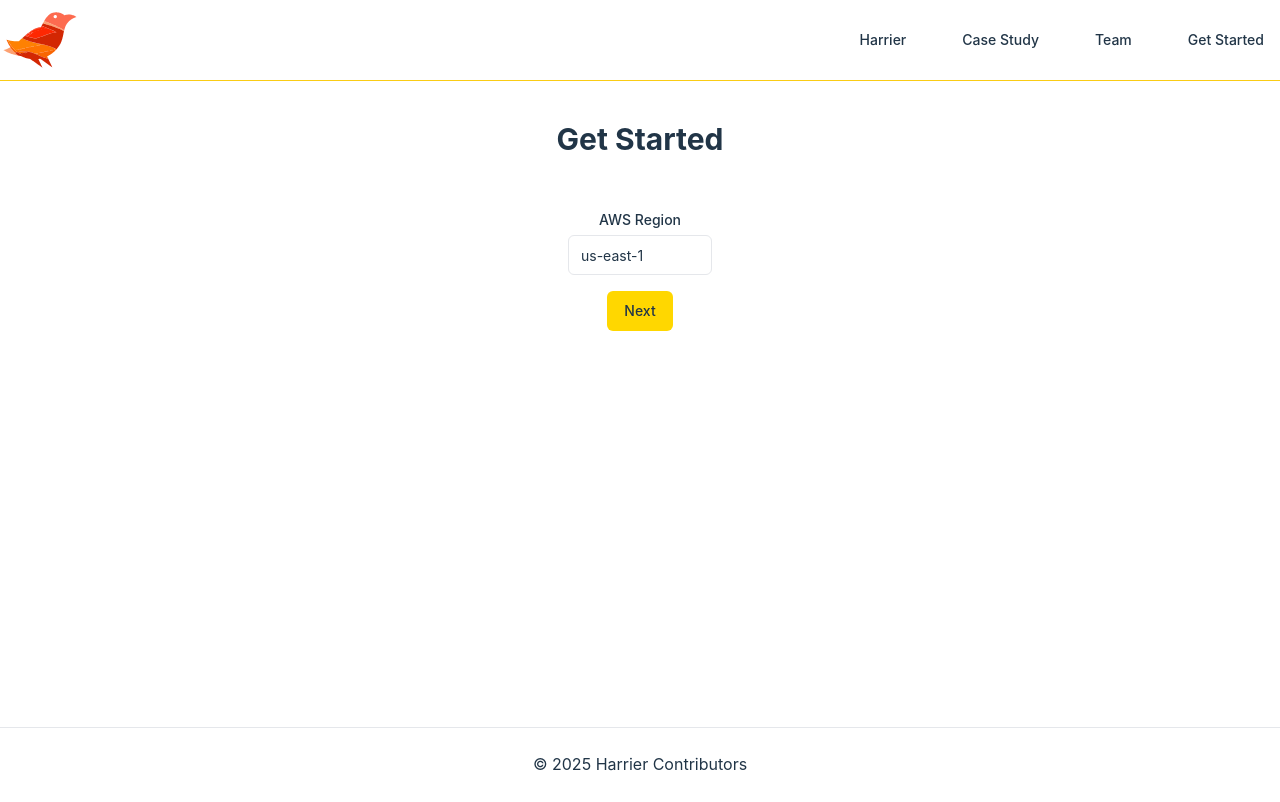
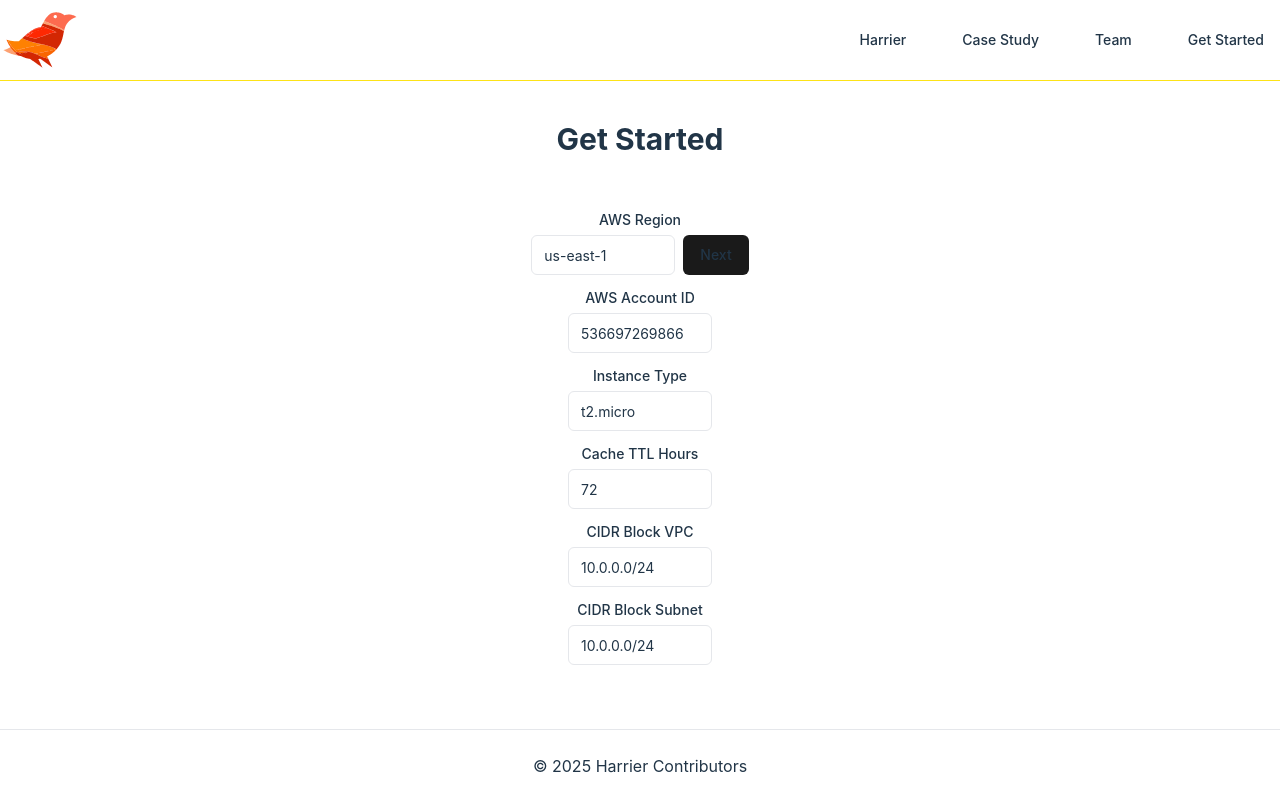
Before and after one commit to 2408-capstone-team5/harrier-site, a React (Vite) app: page /get-started in a window 1280 px wide. Built offline with nearby package versions, Linux system fonts and the light colour scheme.

Commit message:
chore: add some more styling to the get started page

```diff
--- a/src/components/Footer.tsx
+++ b/src/components/Footer.tsx
@@ -1,9 +1,9 @@
+import { useState } from "react";
 export const Footer = () => {
+  const [time] = useState(new Date().getFullYear());
   return (
     <footer className="border-t py-6">
-      <div className="mx-auto text-center">
-        © {new Date().getFullYear()} Harrier Contributors
-      </div>
+      <div className="mx-auto text-center">© {time} Harrier Contributors</div>
     </footer>
   );
 };
--- a/src/components/NavBar.tsx
+++ b/src/components/NavBar.tsx
@@ -39,7 +39,7 @@ export const NavBar = () => {
 
   return (
     <header
-      className={`sticky top-0 z-50 w-full border-b border-yellow-400 supports-[backdrop-filter]:bg-background/60 transition-transform duration-300 ${
+      className={`sticky top-0 z-50 w-full border-b border-primary transition-transform duration-300 ${
         isVisible && isViewportWide ? "translate-y-0" : "-translate-y-full"
       }`}
     >
--- a/src/components/RenderYaml.tsx
+++ b/src/components/RenderYaml.tsx
@@ -1,7 +1,7 @@
 import { useState, useEffect } from "react";
 import { Button } from "@/components/ui/button";
 import { Prism as SyntaxHighlighter } from "react-syntax-highlighter";
-import { solarizedlight } from "react-syntax-highlighter/dist/cjs/styles/prism";
+import { dracula } from "react-syntax-highlighter/dist/cjs/styles/prism";
 import { Copy, ClipboardCheck } from "lucide-react";
 
 import yaml from "js-yaml";
@@ -90,6 +90,7 @@ export default function RenderYaml({ formDataJSON }: { formDataJSON: string }) {
     <div className="mt-6 relative">
       <Button
         onClick={copyToClipboard}
+        variant="outline"
         className="absolute top-9 right-0 mt-2 mr-2"
       >
         {copied ? "Copied!" : "Copy"} {copied ? <ClipboardCheck /> : <Copy />}
@@ -97,7 +98,7 @@ export default function RenderYaml({ formDataJSON }: { formDataJSON: string }) {
       <h2 className="text-xl font-semibold">Generated YAML:</h2>
       <SyntaxHighlighter
         language="yaml"
-        style={solarizedlight}
+        style={dracula}
         showLineNumbers={true}
         wrapLongLines={true}
         className="p-4 bg-gray-100 rounded-md"
--- a/src/components/SetupForm.tsx
+++ b/src/components/SetupForm.tsx
@@ -10,6 +10,7 @@ import {
   FormLabel,
   FormMessage,
 } from "@/components/ui/form";
+import { ArrowLeft } from "lucide-react";
 import { useState } from "react";
 import { Input } from "./ui/input";
 
@@ -84,51 +85,44 @@ export default function SetupForm({ setFormDataJSON }: SetupFormProps) {
     <div className="p-6 flex justify-center">
       <Form {...form}>
         <form onSubmit={form.handleSubmit(onSubmit)} className="space-y-4 w-full max-w-md">
-          {steps.map(
-            (step, index) =>
-              index === currentStep && (
+          {steps.map((step, index) => (
             <FormField
               key={step.name}
               control={form.control}
-                  name={
-                    step.name as
-                      | "awsRegion"
-                      | "awsAccountId"
-                      | "instanceType"
-                      | "cacheTtlHours"
-                      | "cidrBlockVpc"
-                      | "cidrBlockSubnet"
-                  }
+              name={step.name as keyof z.infer<typeof formSchema>}
               render={({ field }) => (
                 <FormItem className="flex flex-col items-center">
                   <FormLabel className="text-center">{step.label}</FormLabel>
+                  <div className="flex items-center space-x-2">
+                    <FormMessage className="mr-2" />
                     <FormControl>
                       <Input
                         type="text"
                         placeholder={step.placeholder}
                         {...field}
-                          className="w-36 border rounded-"
+                        className="w-36 border"
                       />
                     </FormControl>
-                      <FormMessage />
+                    {currentStep > 0 && currentStep - 1 === index && (
+                      <Button
+                        type="button"
+                        variant="destructive"
+                        size="sm"
+                        onClick={() => setCurrentStep(currentStep - 1)}
+                      >
+                        <ArrowLeft />
+                      </Button>
+                    )}
+                    {currentStep === index && (
+                      <Button type="submit" variant="ghost">
+                        {currentStep < steps.length - 1 ? "Next" : "Submit"}
+                      </Button>
+                    )}
+                  </div>
                 </FormItem>
               )}
             />
-              )
-          )}
-          <div className="flex justify-center space-x-2">
-            {currentStep > 0 && (
-              <Button
-                type="button"
-                onClick={() => setCurrentStep(currentStep - 1)}
-              >
-                Back
-              </Button>
-            )}
-            <Button type="submit">
-              {currentStep < steps.length - 1 ? "Next" : "Submit"}
-            </Button>
-          </div>
+          ))}
         </form>
       </Form>
     </div>
--- a/src/components/TeamMember.tsx
+++ b/src/components/TeamMember.tsx
@@ -27,8 +27,12 @@ const TeamMember = ({ member }: TeamMemberProps) => {
         {member.name}
       </CardTitle>
       <CardFooter>
-        <FaLinkedin />
-        <FaGithub />
+        <a href={member.linkedinProfile} target="_blank" rel="noopener noreferrer">
+          <FaLinkedin />
+        </a>
+        <a href={member.githubProfile} target="_blank" rel="noopener noreferrer">
+          <FaGithub />
+        </a>
         <FaAviato />
       </CardFooter>
     </Card>
--- a/src/components/pages/HomePage.tsx
+++ b/src/components/pages/HomePage.tsx
@@ -1,3 +1,4 @@
+import { Link } from "react-router-dom";
 const HomePage = () => {
   return (
     <>
@@ -6,6 +7,10 @@ const HomePage = () => {
         Harrier is an open-source tool for setting up self-hosted GitHub Actions
         runners and persistent cache in your AWS cloud.
       </p>
+      <br />
+      <Link to="/case-study" className="text-accent">
+        Read our Case Study
+      </Link>
     </>
   );
 };
--- a/src/components/pages/TeamPage.tsx
+++ b/src/components/pages/TeamPage.tsx
@@ -5,9 +5,9 @@ export type Member = {
   role: string;
   photoUrl: string;
   location: string;
+  linkedinProfile: string;
+  githubProfile: string;
   emailAddress?: string;
-  githubProfile?: string;
-  linkedinProfile?: string;
   personalSiteUrl?: string;
 };
 
@@ -18,24 +18,32 @@ const TeamPage = () => {
       role: "Software Engineer",
       photoUrl: "https://avatars.githubusercontent.com/u/68617800?v=4",
       location: "Los Angeles, CA.",
+      linkedinProfile: "https://www.linkedin.com/in/wook-kim/",
+      githubProfile: "https://github.com/wook2000",
     },
     {
       name: "Jesse Kercheval",
       role: "Software Engineer",
       photoUrl: "https://avatars.githubusercontent.com/u/56614846?v=4",
       location: "Los Angeles, CA.",
+      linkedinProfile: "https://www.linkedin.com/in/jessekercheval/",
+      githubProfile: "https://github.com/jessekerch",
     },
     {
       name: "Shane Ziegler",
       role: "Software Engineer",
       photoUrl: "https://avatars.githubusercontent.com/u/56492231?v=4",
       location: "Minneapolis, MN.",
+      linkedinProfile: "https://www.linkedin.com/in/shane-ziegler-b1647b11/",
+      githubProfile: "https://github.com/shaneziegler",
     },
     {
       name: "Joel Barton",
       role: "Software Engineer",
       photoUrl: "https://avatars.githubusercontent.com/u/86934356?v=4",
       location: "Seattle, WA.",
+      linkedinProfile: "https://www.linkedin.com/in/joel-barton1/",
+      githubProfile: "https://github.com/joelbarton-io",
     },
   ];
 
--- a/src/components/ui/button.tsx
+++ b/src/components/ui/button.tsx
@@ -5,24 +5,21 @@ import { cva, type VariantProps } from "class-variance-authority";
 import { cn } from "@/lib/utils";
 
 const buttonVariants = cva(
-  "inline-flex items-center justify-center gap-2 whitespace-nowrap rounded-md text-sm font-medium ring-offset-background transition-colors focus-visible:outline-none focus-visible:ring-2 focus-visible:ring-ring focus-visible:ring-offset-2 disabled:pointer-events-none disabled:opacity-50 [&_svg]:pointer-events-none [&_svg]:size-4 [&_svg]:shrink-0",
+  "inline-flex items-center justify-center gap-2 rounded-md text-sm font-medium transition-colors focus-visible:outline-none focus-visible:ring-2 focus-visible:ring-offset-2 disabled:pointer-events-none disabled:opacity-50",
   {
     variants: {
       variant: {
         default: "bg-primary text-primary-foreground hover:bg-primary/90",
-        destructive:
-          "bg-destructive text-destructive-foreground hover:bg-destructive/90",
-        outline:
-          "border border-input bg-background hover:bg-accent hover:text-accent-foreground",
-        secondary:
-          "bg-secondary text-secondary-foreground hover:bg-secondary/80",
+        destructive: "bg-destructive text-destructive-foreground hover:bg-destructive/90",
+        outline: "border bg-background hover:bg-accent hover:text-accent-foreground",
+        secondary: "bg-secondary text-secondary-foreground hover:bg-secondary/80",
         ghost: "hover:bg-accent hover:text-accent-foreground",
         link: "text-primary underline-offset-4 hover:underline",
       },
       size: {
         default: "h-10 px-4 py-2",
-        sm: "h-9 rounded-md px-3",
-        lg: "h-11 rounded-md px-8",
+        sm: "h-9 px-3",
+        lg: "h-11 px-8",
         icon: "h-10 w-10",
       },
     },
--- a/tailwind.config.js
+++ b/tailwind.config.js
@@ -5,9 +5,9 @@ module.exports = {
   theme: {
     extend: {
       colors: {
-        primary: "#FFD700",
-        secondary: "#FFA500",
-        tertiary: "#FF6347",
+        primary: "#FDE317",
+        secondary: "#70CAF2",
+        tertiary: "#FFFFFF",
         quaternary: "#FF4500",
       }
     }
```
Also changed, not shown: src/components/pages/CaseStudyPage.tsx (+13 -14 lines). Lines whose indentation alone changed are shown as unchanged.
